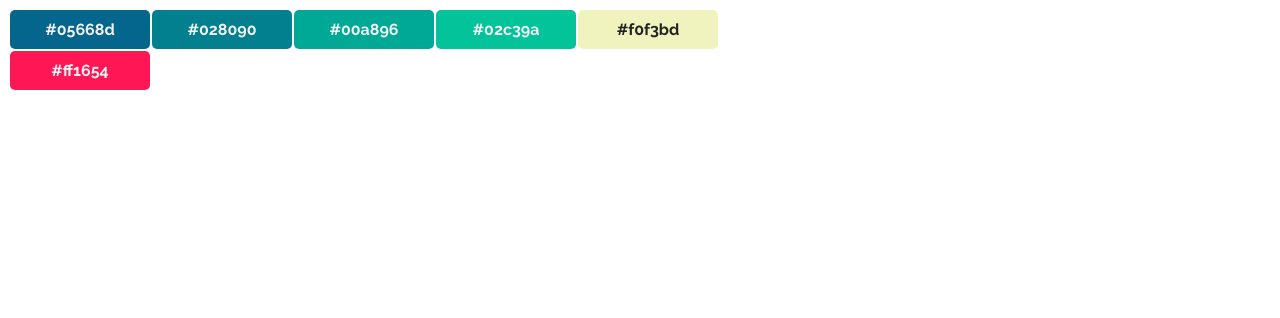
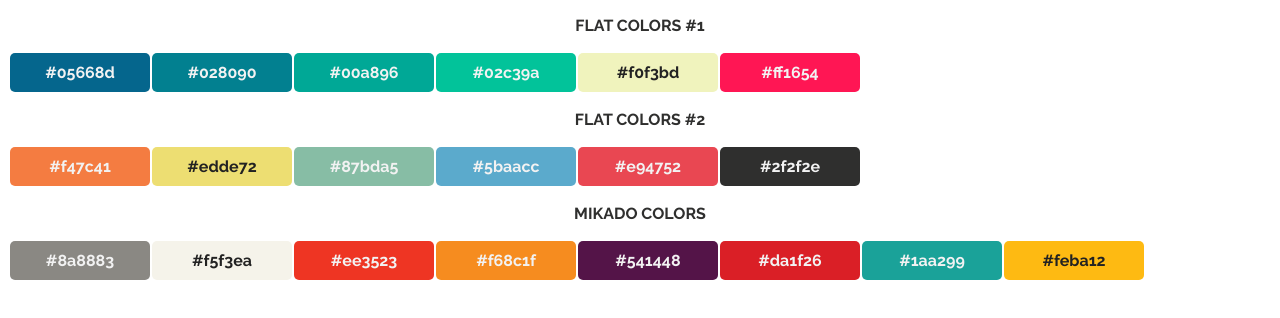
Before and after one commit to xianmalik/Color-Pallets, a plain HTML site: page index.html in a window 1280 px wide. Drawn offline with nearby package versions, Linux system fonts and the light colour scheme.

Commit message:
Total 3 pallets

```diff
--- a/index.html
+++ b/index.html
@@ -7,13 +7,19 @@
 
     <link href='https://fonts.googleapis.com/css?family=Raleway:700' rel='stylesheet' type='text/css'>
     <style media="screen">
-        td {
+        body {
             font-family: 'Raleway', sans-serif;
+            text-align: center;
+        }
+        p {
+            color : #2f2f2e;
+            width: 100%;
+        }
+        td{
+            border-radius: 5px ;
+            padding: 10px 20px;
+            width: 100px;
             color : #f2f2f2;
-            padding: 10px 20px;
-            border-radius: 5px ;
-            text-align: center;
-            width: 100px;
         }
         td.dark {
             color: #222;
@@ -21,6 +27,8 @@
     </style>
 </head>
 <body>
+    <div>
+        <p>FLAT COLORS #1</p>
         <table>
             <tr>
                 <td>#05668d</td>
@@ -28,11 +36,39 @@
                 <td>#00a896</td>
                 <td>#02c39a</td>
                 <td class="dark">#f0f3bd</td>
-        </tr>
-        <tr>
                 <td>#ff1654</td>
             </tr>
         </table>
+    </div>
+    <div>
+        <p>FLAT COLORS #2</p>
+        <table>
+            <tr>
+                <td>#f47c41</td>
+                <td class="dark">#edde72</td>
+                <td>#87bda5</td>
+                <td>#5baacc</td>
+                <td>#e94752</td>
+                <td>#2f2f2e</td>
+            </tr>
+        </table>
+    </div>
+    <div>
+        <p>MIKADO COLORS</p>
+        <table>
+            <tr>
+                <td>#8a8883</td>
+                <td class="dark">#f5f3ea</td>
+                <td>#ee3523</td>
+                <td>#f68c1f</td>
+                <td>#541448</td>
+                <td>#da1f26</td>
+                <td>#1aa299</td>
+                <td class="dark">#feba12</td>
+            </tr>
+        </table>
+    </div>
+
 
     <!-- [JS Scripts] -->
     <script src="https://ajax.googleapis.com/ajax/libs/jquery/1.11.3/jquery.min.js"></script>
```
Lines whose indentation alone changed are shown as unchanged.
